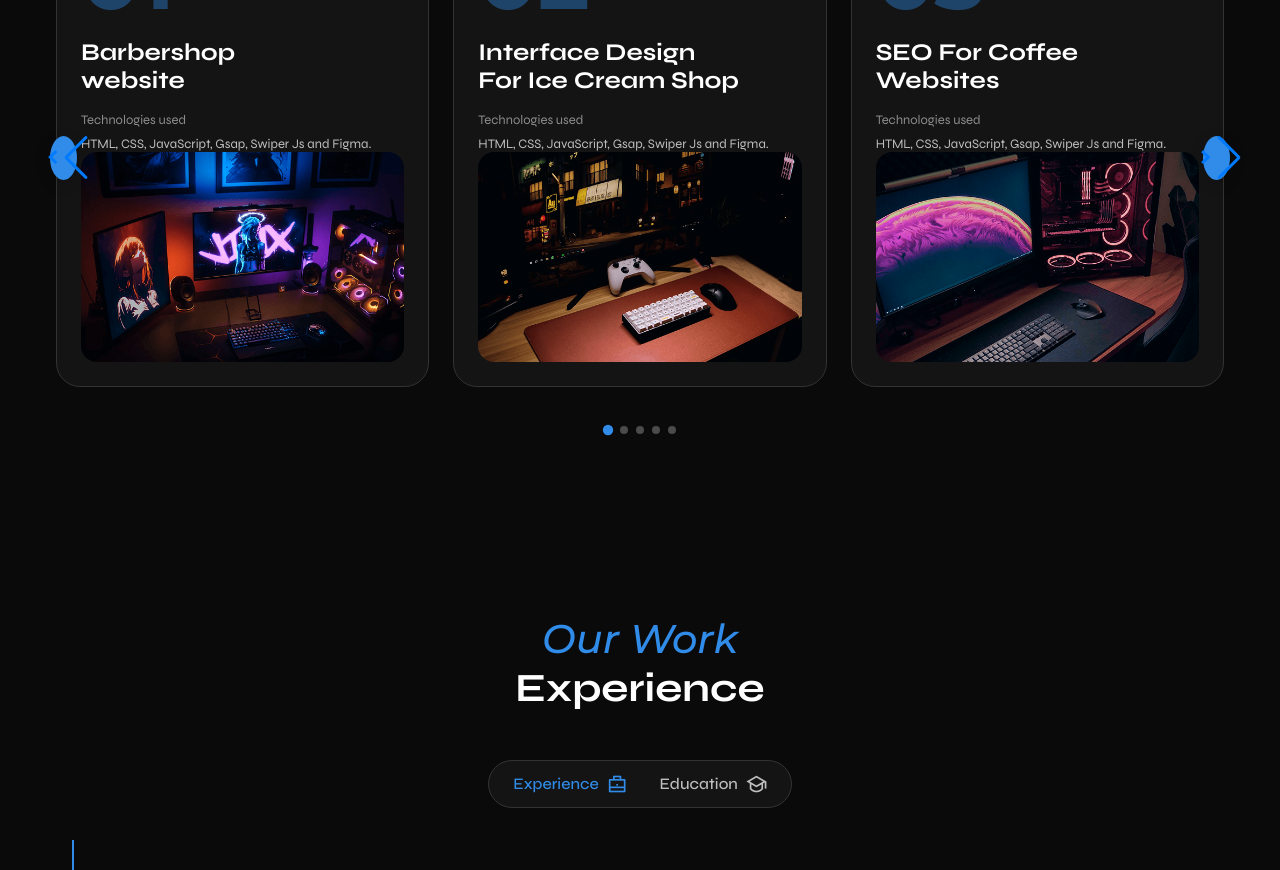
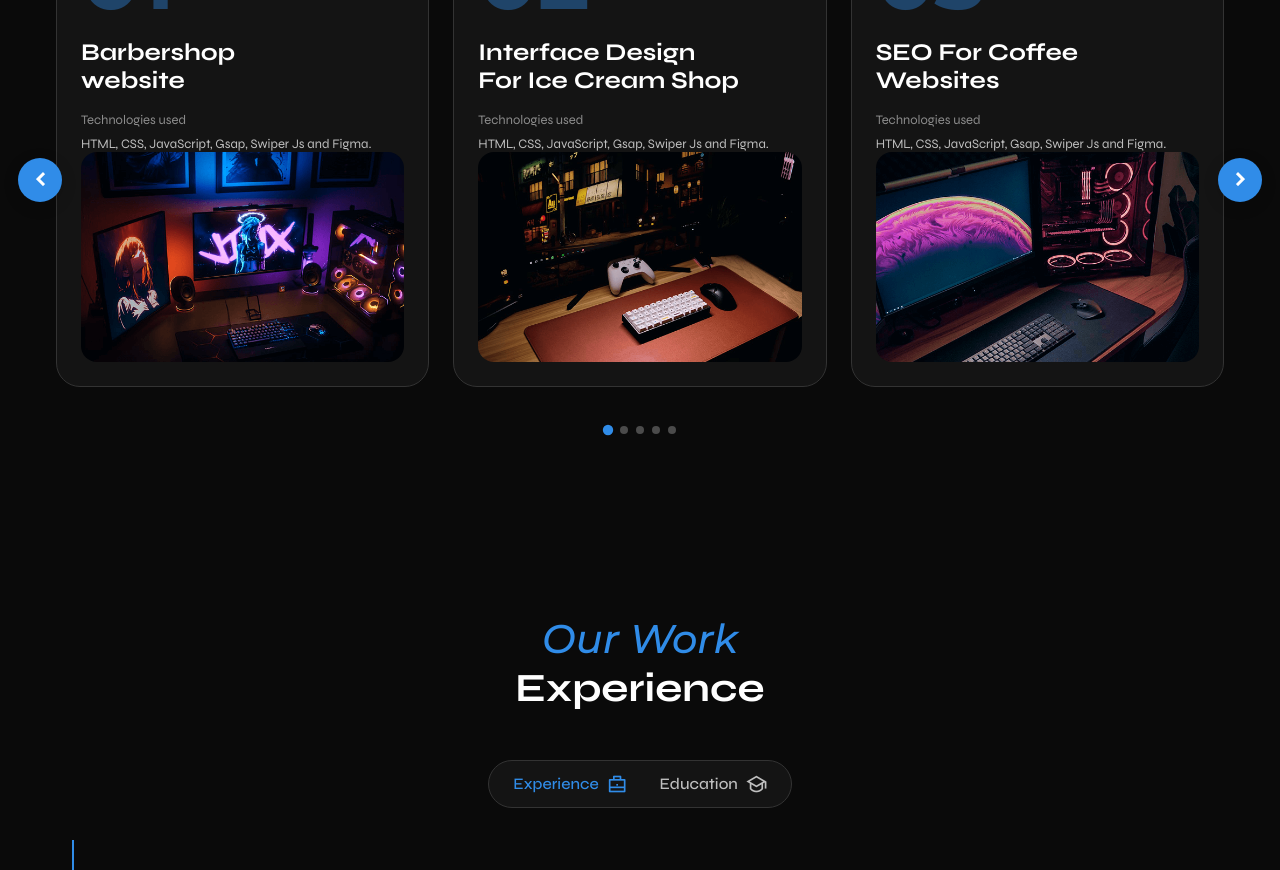
Before and after one commit to binhphanbp/portfolio-digital-marketing, a Next.js app: page / in a window 1280 px wide. Shown: the part 1720-2590 px from the top of the page. Built offline with nearby package versions, Linux system fonts and the light colour scheme.

Commit message:
fix: button slider style

```diff
--- a/components/Projects.jsx
+++ b/components/Projects.jsx
@@ -156,10 +156,10 @@ export default function Projects() {
             </Swiper>
 
             {/* Custom Navigation Buttons outside Swiper */}
-            <div className="projects-button-prev swiper-button-prev">
+            <div className="projects-button-prev">
               <i className="ri-arrow-left-s-line"></i>
             </div>
-            <div className="projects-button-next swiper-button-next">
+            <div className="projects-button-next">
               <i className="ri-arrow-right-s-line"></i>
             </div>
           </>
```
